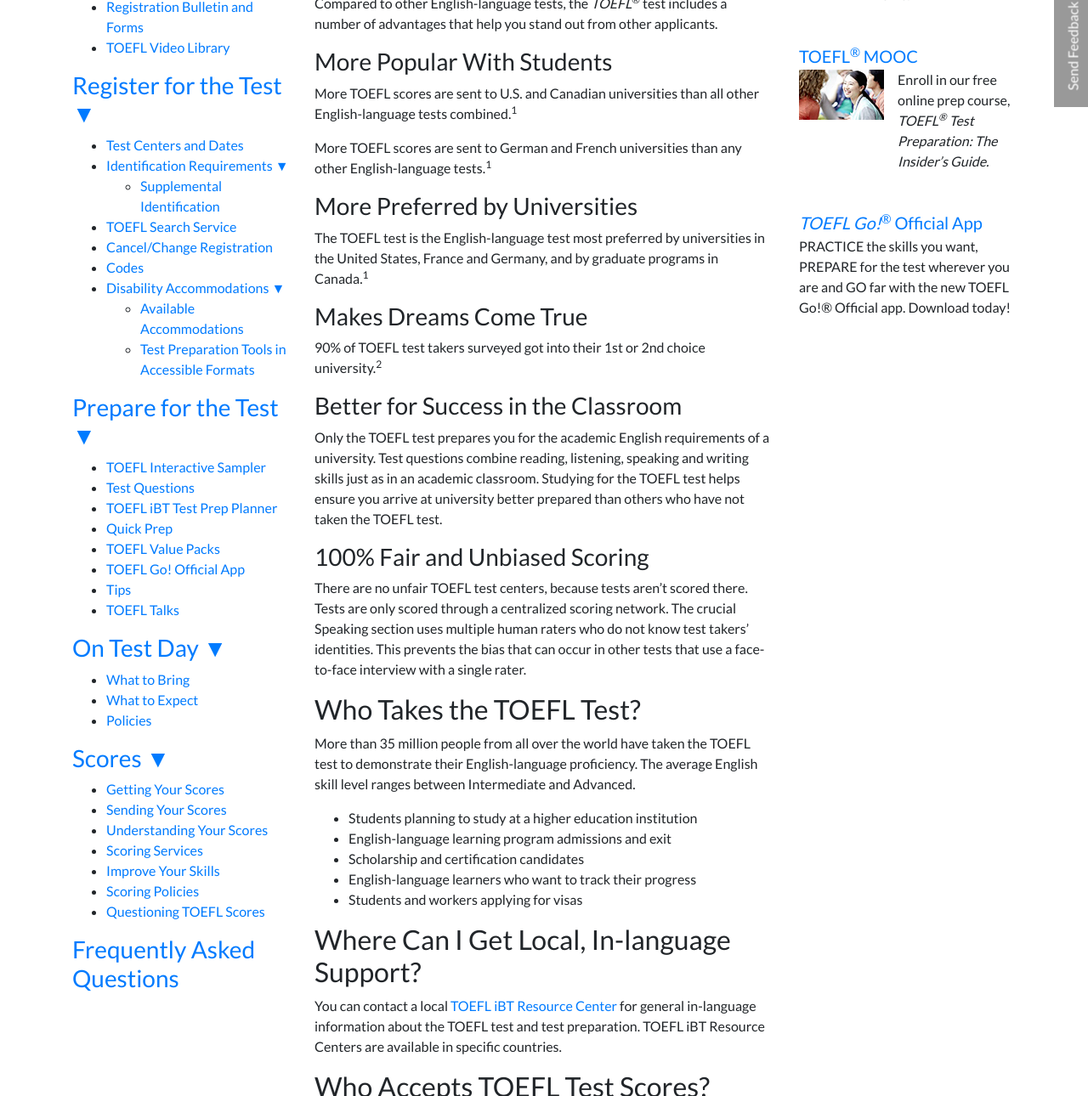
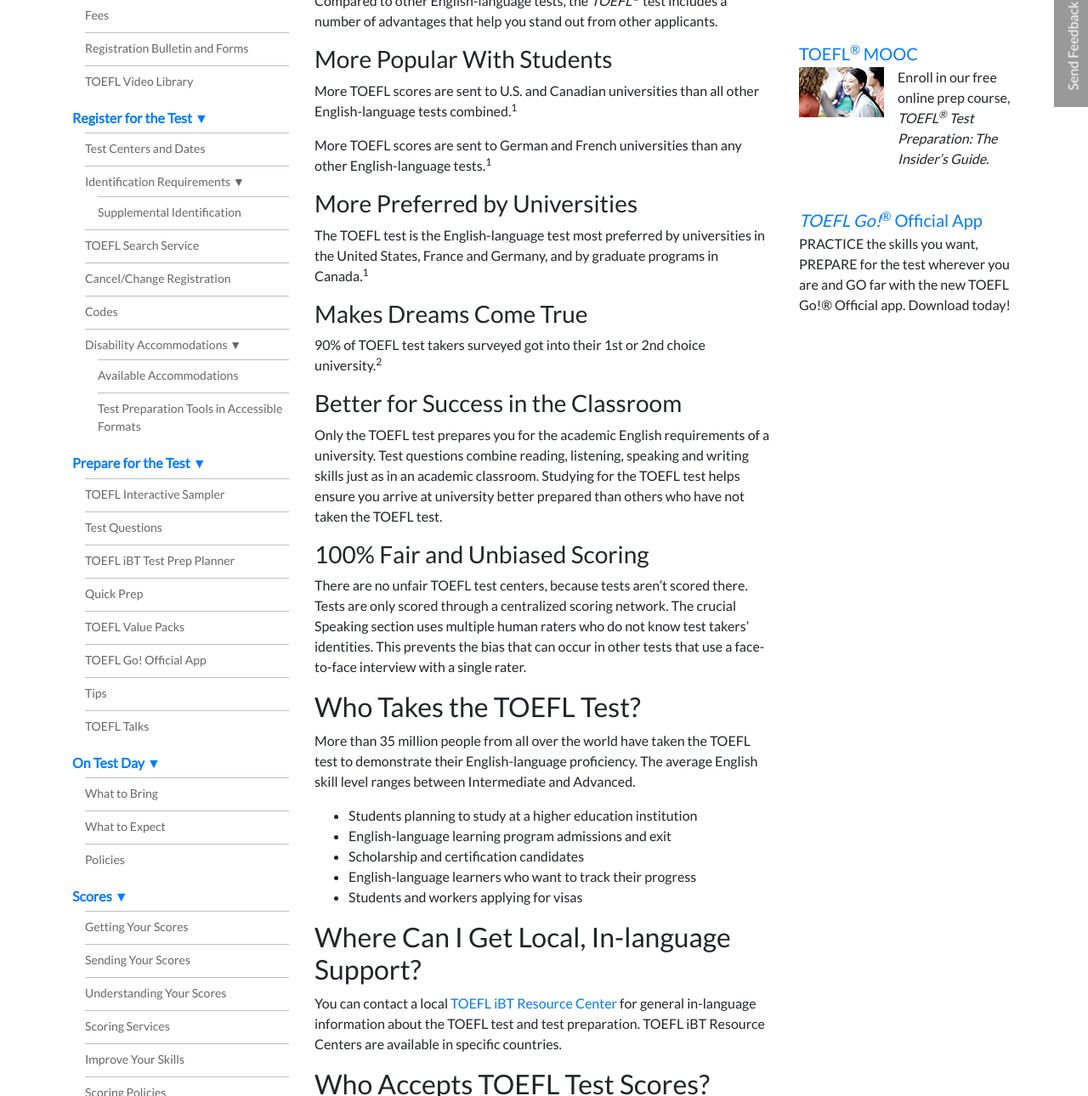
Before and after one commit to marwan2/toefl_website, a website: page page.html in a window 1280 px wide. Shown: the part 288-1578 px from the top of the page at 85% size. Drawn offline with nearby package versions, Linux system fonts and the light colour scheme.

Commit message:
rtl in progress

```diff
--- a/css/style.css
+++ b/css/style.css
@@ -46,13 +46,17 @@
 }
 
 .topheader a {
-    color: #151515;
+    color: #666;
     text-decoration: none;
+    font-size: 13px;
     border-bottom: 1px solid transparent;
 }
 .topheader a:hover {
     text-decoration: none;
     border-bottom-color: #151515;
+}
+.topheader a i {
+	margin-right: 3px;
 }
 .topheader a:hover i {
     text-decoration: none;
@@ -212,3 +216,25 @@
 .topheader { margin-top: 5px; }
 .thead_link { margin: 5px 10px; }
 .t_link { display: inline-block; }
+
+.group h3 { font-size: 16px; font-weight: bold; }
+.group ul li { font-size: 14px; }
+.breadcrumb-item { font-size: 14px; }
+.breadcrumb-item a { color: #666 }
+.group ul {
+	padding-left: 15px;
+ }
+.group ul a {
+    font-weight: 400;
+    padding: .5em 0;
+    border-top: 1px solid #bbbfc3;
+    display: block;
+    color: #666
+}
+.group li {
+    position: relative;
+    margin-bottom: 3px;
+    /*padding: 5px;*/
+    list-style-type: none;
+
+}
--- a/page.html
+++ b/page.html
@@ -40,10 +40,10 @@
 				</div>
 
 			  	<nav class="navbar navbar-expand-lg navbar-light">
-				    <a class="navbar-brand" href="#">
+				    <a class="navbar-brand" href="index.html">
 				    	<img src="img/ets_logo.svg" alt="ETS" height="46" width="68">
 				    </a>
-				    <a class="navbar-brand" href="#">
+				    <a class="navbar-brand" href="index.html">
 				    	<img src="img/toefl.svg" alt="ETS" height="46" width="68">
 				    </a>
 			  	</nav>
@@ -87,7 +87,7 @@
 				    <div class="wrap-groups">
 				        <div class="group current">
 				            <h3 class="current">
-				                <a href="/toefl/ibt/about/">
+				                <a href="#">
 				                    About the
 				                    <span class="nowrap">
 				                        Test
@@ -99,32 +99,32 @@
 				            </h3>
 				            <ul>
 				                <li>
-				                    <a href="/toefl/ibt/about/content/">
+				                    <a href="#">
 				                        Test Content
 				                    </a>
 				                </li>
 				                <li>
-				                    <a href="/toefl/ibt/about/who_accepts_scores/">
+				                    <a href="#">
 				                        Who Accepts TOEFL Scores
 				                    </a>
 				                </li>
 				                <li>
-				                    <a href="/toefl/ibt/about/resource_centers/">
+				                    <a href="#">
 				                        Resource Centers
 				                    </a>
 				                </li>
 				                <li>
-				                    <a href="/toefl/ibt/about/fees/">
+				                    <a href="#">
 				                        Fees
 				                    </a>
 				                </li>
 				                <li>
-				                    <a href="/toefl/ibt/about/bulletin/">
+				                    <a href="#">
 				                        Registration Bulletin and Forms
 				                    </a>
 				                </li>
 				                <li>
-				                    <a href="/toefl/ibt/about/video_library/">
+				                    <a href="#">
 				                        TOEFL Video Library
 				                    </a>
 				                </li>
@@ -132,7 +132,7 @@
 				        </div>
 				        <div class="group">
 				            <h3>
-				                <a href="/toefl/ibt/register/">
+				                <a href="#">
 				                    Register for the
 				                    <span class="nowrap">
 				                        Test
@@ -144,12 +144,12 @@
 				            </h3>
 				            <ul>
 				                <li>
-				                    <a href="/toefl/ibt/register/centers_dates/">
+				                    <a href="#">
 				                        Test Centers and Dates
 				                    </a>
 				                </li>
 				                <li class="has-sub">
-				                    <a href="/toefl/ibt/register/id/">
+				                    <a href="#">
 				                        Identification
 				                        <span class="nowrap">
 				                            Requirements
@@ -160,29 +160,29 @@
 				                    </a>
 				                    <ul>
 				                        <li>
-				                            <a href="/toefl/ibt/register/id/supplemental/">
+				                            <a href="#id/">
 				                                Supplemental Identification
 				                            </a>
 				                        </li>
 				                    </ul>
 				                </li>
 				                <li>
-				                    <a href="/toefl/ibt/register/searchservice/">
+				                    <a href="#">
 				                        TOEFL Search Service
 				                    </a>
 				                </li>
 				                <li>
-				                    <a href="/toefl/ibt/register/changes/">
+				                    <a href="#">
 				                        Cancel/Change Registration
 				                    </a>
 				                </li>
 				                <li>
-				                    <a href="/toefl/ibt/register/codes/">
+				                    <a href="#">
 				                        Codes
 				                    </a>
 				                </li>
 				                <li class="has-sub">
-				                    <a href="/toefl/ibt/register/disabilities/">
+				                    <a href="#">
 				                        Disability
 				                        <span class="nowrap">
 				                            Accommodations
@@ -193,12 +193,12 @@
 				                    </a>
 				                    <ul>
 				                        <li>
-				                            <a href="/toefl/ibt/register/disabilities/accommodations/">
+				                            <a href="#disabilities/">
 				                                Available Accommodations
 				                            </a>
 				                        </li>
 				                        <li>
-				                            <a href="/toefl/ibt/register/disabilities/test_preparation/">
+				                            <a href="#disabilities/">
 				                                Test Preparation Tools in Accessible Formats
 				                            </a>
 				                        </li>
@@ -208,7 +208,7 @@
 				        </div>
 				        <div class="group">
 				            <h3>
-				                <a href="/toefl/ibt/prepare/">
+				                <a href="#">
 				                    Prepare for the
 				                    <span class="nowrap">
 				                        Test
@@ -220,42 +220,42 @@
 				            </h3>
 				            <ul>
 				                <li>
-				                    <a href="/toefl/ibt/prepare/toefl_interactive_sampler/">
+				                    <a href="#">
 				                        TOEFL Interactive Sampler
 				                    </a>
 				                </li>
 				                <li>
-				                    <a href="/toefl/ibt/prepare/test_questions/">
+				                    <a href="#">
 				                        Test Questions
 				                    </a>
 				                </li>
 				                <li>
-				                    <a href="/toefl/ibt/prepare/test_prep_planner/">
+				                    <a href="#">
 				                        TOEFL iBT Test Prep Planner
 				                    </a>
 				                </li>
 				                <li>
-				                    <a href="/toefl/ibt/prepare/quick_prep/">
+				                    <a href="#">
 				                        Quick Prep
 				                    </a>
 				                </li>
 				                <li>
-				                    <a href="/toefl/ibt/prepare/valuepacks/">
+				                    <a href="#">
 				                        TOEFL Value Packs
 				                    </a>
 				                </li>
 				                <li>
-				                    <a href="/toefl/ibt/prepare/toefl_go/">
+				                    <a href="#">
 				                        TOEFL Go! Official App
 				                    </a>
 				                </li>
 				                <li>
-				                    <a href="/toefl/ibt/prepare/tips/">
+				                    <a href="#">
 				                        Tips
 				                    </a>
 				                </li>
 				                <li>
-				                    <a href="/toefl/ibt/prepare/toefl_talks/">
+				                    <a href="#">
 				                        TOEFL Talks
 				                    </a>
 				                </li>
@@ -263,7 +263,7 @@
 				        </div>
 				        <div class="group">
 				            <h3>
-				                <a href="/toefl/ibt/test_day/bring">
+				                <a href="#bring">
 				                    On Test
 				                    <span class="nowrap">
 				                        Day
@@ -275,17 +275,17 @@
 				            </h3>
 				            <ul>
 				                <li>
-				                    <a href="/toefl/ibt/test_day/bring/">
+				                    <a href="#">
 				                        What to Bring
 				                    </a>
 				                </li>
 				                <li>
-				                    <a href="/toefl/ibt/test_day/expect/">
+				                    <a href="#">
 				                        What to Expect
 				                    </a>
 				                </li>
 				                <li>
-				                    <a href="/toefl/ibt/test_day/policies/">
+				                    <a href="#">
 				                        Policies
 				                    </a>
 				                </li>
@@ -293,7 +293,7 @@
 				        </div>
 				        <div class="group">
 				            <h3>
-				                <a href="/toefl/ibt/scores/">
+				                <a href="#">
 				                    <span class="nowrap">
 				                        Scores
 				                        <span class="icon">
@@ -304,37 +304,37 @@
 				            </h3>
 				            <ul>
 				                <li>
-				                    <a href="/toefl/ibt/scores/get/">
+				                    <a href="#">
 				                        Getting Your Scores
 				                    </a>
 				                </li>
 				                <li>
-				                    <a href="/toefl/ibt/scores/send/">
+				                    <a href="#">
 				                        Sending Your Scores
 				                    </a>
 				                </li>
 				                <li>
-				                    <a href="/toefl/ibt/scores/understand/">
+				                    <a href="#">
 				                        Understanding Your Scores
 				                    </a>
 				                </li>
 				                <li>
-				                    <a href="/toefl/ibt/scores/scoring/">
+				                    <a href="#">
 				                        Scoring Services
 				                    </a>
 				                </li>
 				                <li>
-				                    <a href="/toefl/ibt/scores/improve/">
+				                    <a href="#">
 				                        Improve Your Skills
 				                    </a>
 				                </li>
 				                <li>
-				                    <a href="/toefl/ibt/scores/policies/">
+				                    <a href="#">
 				                        Scoring Policies
 				                    </a>
 				                </li>
 				                <li>
-				                    <a href="/toefl/ibt/scores/questioning/">
+				                    <a href="#">
 				                        Questioning TOEFL Scores
 				                    </a>
 				                </li>
@@ -342,7 +342,7 @@
 				        </div>
 				        <div class="group">
 				            <h3>
-				                <a href="/toefl/ibt/faq/">
+				                <a href="#">
 				                    Frequently Asked Questions
 				                </a>
 				            </h3>
@@ -378,10 +378,10 @@
 					<li>Students and workers applying for visas</li>
 					</ul>
 					<h2>Where Can I Get Local, In-language Support?</h2>
-					<p>You can contact a local <a class="lsa-trans" href="/toefl/ibt/about/resource_centers/">TOEFL iBT Resource Center</a> for general in-language information about the TOEFL test and test preparation. TOEFL iBT Resource Centers are available in specific countries.</p>
+					<p>You can contact a local <a class="lsa-trans" href="#resource_centers/">TOEFL iBT Resource Center</a> for general in-language information about the TOEFL test and test preparation. TOEFL iBT Resource Centers are available in specific countries.</p>
 					<h2>Who Accepts TOEFL Test Scores?</h2>
 					<p>TOEFL scores are accepted by more than 10,000 universities and other institutions worldwide, including universities in Australia, Canada, New Zealand, the U.K., the United States, and across Europe and Asia. It is the English-language test most preferred by universities in the United States, France and Germany, and by graduate programs in Canada.</p>
-					<p>For more information, including using your scores to satisfy visa requirements in Australia and the U.K., how to find institutions that accept TOEFL scores, and more, see <a class="lsa-trans" href="/toefl/ibt/about/who_accepts_scores">Who Accepts TOEFL Scores</a>.</p>
+					<p>For more information, including using your scores to satisfy visa requirements in Australia and the U.K., how to find institutions that accept TOEFL scores, and more, see <a class="lsa-trans" href="#who_accepts_scores">Who Accepts TOEFL Scores</a>.</p>
 					<h2>Where and When Can I Take the TOEFL iBT Test?</h2>
 					<p>The TOEFL test has over 50 test dates per year at authorized test centers around the world. You can retake the test as many times as you wish, but you cannot take it more than once in a 12-day period. If you already have a test appointment, you cannot register for another test date that is within 12 days of your existing appointment. The registration fee is due each time you register for a test date.</p>
 					<p>This retake policy will be enforced even if a violation is not immediately identified (for example, inconsistent registration information).</p>
@@ -391,16 +391,16 @@
 					</ul>
 					<p><a class="lsa-notrans lsa-encontent popup w-800 h-600" href="/s/toefl/flash/15571_toefl_prometric.html" title="This link opens in a new window">Watch a short video (Flash)</a> to see what happens at one of our TOEFL iBT test centers on test day.</p>
 					<h2>What Resources Can Help Me Prepare for the TOEFL iBT Test?</h2>
-					<p>ETS offers a variety of paid and free <a class="lsa-trans" href="/toefl/ibt/prepare/">preparation materials</a> to help you get ready for the TOEFL test.</p>
+					<p>ETS offers a variety of paid and free <a class="lsa-trans" href="#">preparation materials</a> to help you get ready for the TOEFL test.</p>
 					<h2>What Does the TOEFL iBT Test Cost?</h2>
 					<p>The cost of the test varies depending on location. For information on registration, fees, test dates and locations, select your <a class="lsa-notrans lsa-encontent" href="/bin/getprogram.cgi?test=toefl">test location</a>.</p>
 					<p class="footnote">1 Sources: Surveys of university admissions officers (329 in the United States, 107 in Canada, 59 in France, 100 in Germany).</p>
 					<p class="footnote">2 Source: Survey of 296 randomly selected university students who took the TOEFL test.</p>
 					<h2>See also:</h2>
 					<ul>
-					<li><a class="lsa-trans" href="/toefl/ibt/about/video_library">TOEFL Video Library</a></li>
-					<li><a class="lsa-trans" href="/toefl/ibt/test_day/expect/">What to Expect on Test Day</a></li>
-					<li><a class="lsa-trans" href="/toefl/ibt/scores/send/">Sending Scores to TOEFL Destinations</a></li>
+					<li><a class="lsa-trans" href="#video_library">TOEFL Video Library</a></li>
+					<li><a class="lsa-trans" href="#expect/">What to Expect on Test Day</a></li>
+					<li><a class="lsa-trans" href="#send/">Sending Scores to TOEFL Destinations</a></li>
 					</ul><!--stopindex--><div class="clearboth"> </div>
 					</div>
 				</div>
```
Also changed, not shown: index.html (+2 -2 lines).
